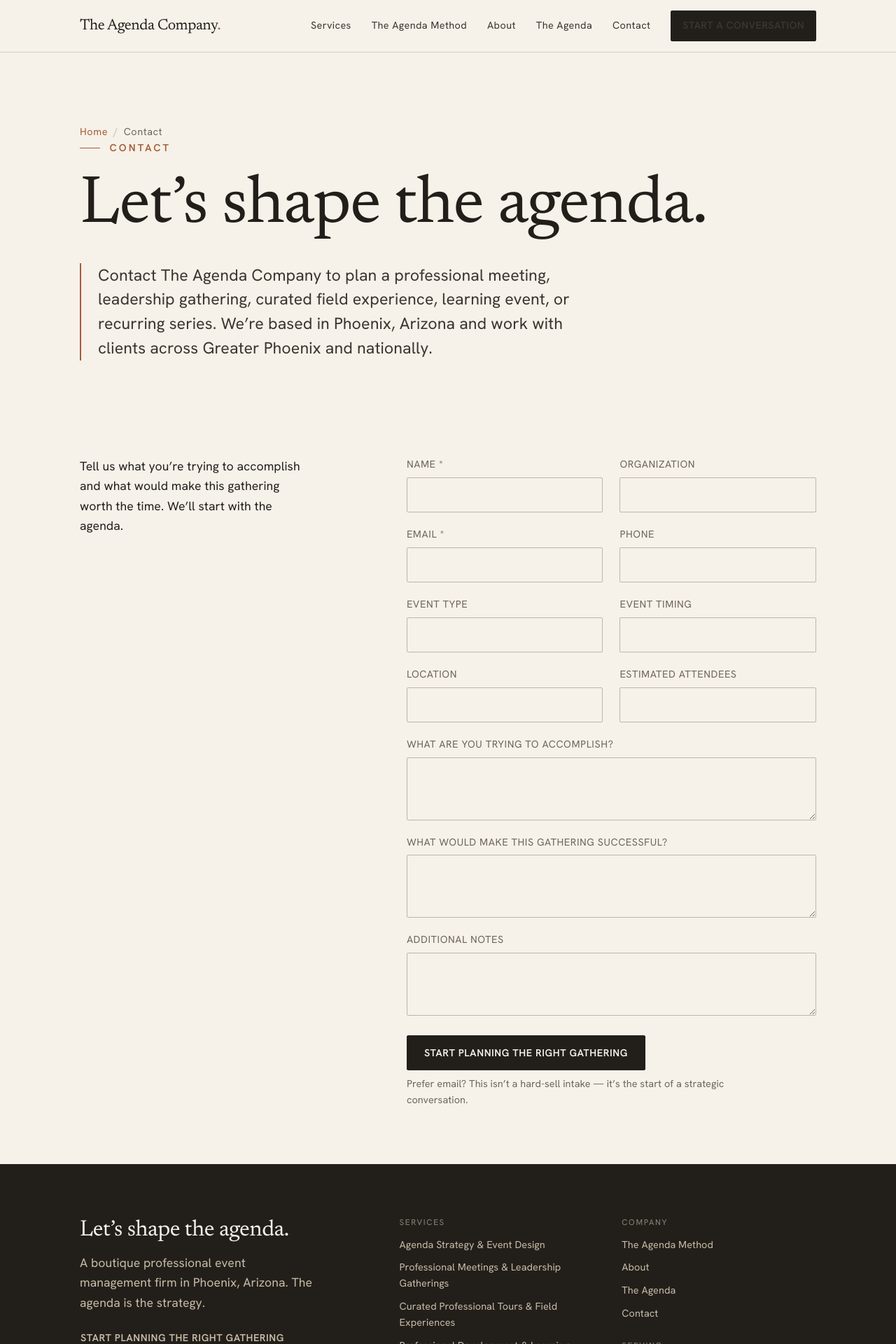
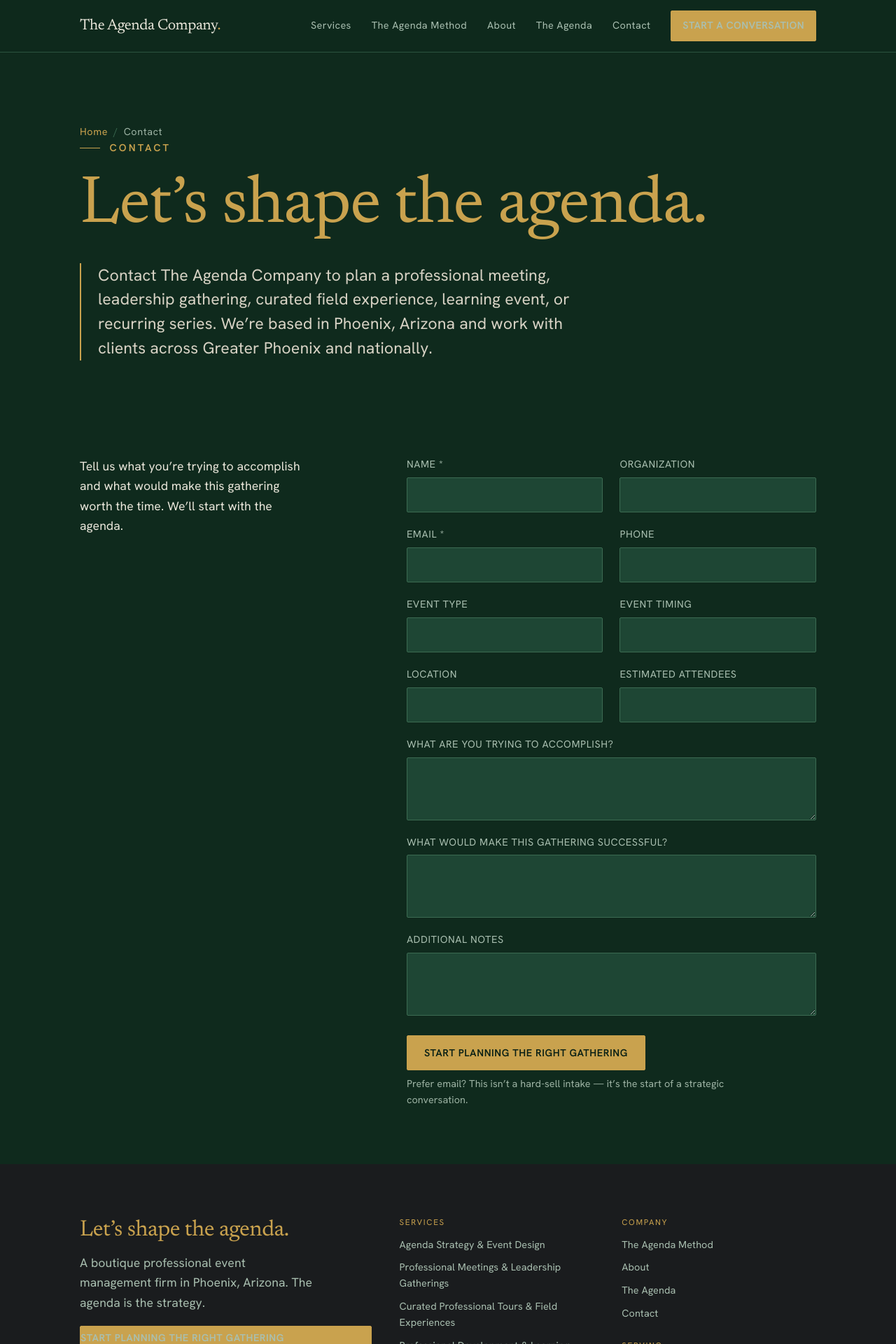
Before and after one commit to thomasbakerj-lgtm/TheAgendaCompany, a Next.js app: page /contact in a window 1280 px wide. Shown: the top 1920 px of the page at 70% size. Built offline with nearby package versions, Linux system fonts and the light colour scheme.

Commit message:
Update globals.css

```diff
--- a/app/globals.css
+++ b/app/globals.css
@@ -1,16 +1,22 @@
 :root {
-  /* Warm desert-neutral palette */
-  --paper: #f6f1e9;        /* warm cream ground */
-  --paper-2: #efe7da;      /* sand panel */
-  --sand: #e6dac8;
-  --stone: #c9bca6;        /* desert stone */
-  --clay: #b06a4f;         /* clay */
-  --copper: #a35e36;       /* soft copper accent */
-  --ink: #221f1b;          /* warm near-black */
-  --ink-2: #3a352e;
-  --muted: #6f665a;        /* muted text */
-  --line: #d8cdba;         /* hairline rules */
-  --line-strong: #c2b59f;
+  /* Modern dark-green canvas with gold accents */
+  --paper: #0f2a1d;        /* page background — deep forest */
+  --paper-2: #163a27;      /* panel / alternating section */
+  --sand: #1e4634;         /* elevated surface, track fills */
+  --stone: #a9bfb0;        /* muted light secondary text */
+  --clay: #d9b86a;         /* light gold — large numerals */
+  --copper: #c9a24e;       /* primary gold accent */
+  --gold: #c9a24e;
+  --gold-soft: #e2c886;    /* bright gold — hovers, highlights */
+  --cream: #eae7db;        /* body text */
+  --ink: #eae7db;          /* alias: text */
+  --ink-2: #d7d2c4;        /* dim cream */
+  --muted: #9db3a4;        /* muted sage */
+  --line: #2c5440;         /* hairline */
+  --line-strong: #3c6b52;  /* stronger border */
+  --good: #1b7d4f;         /* bright spring green — positive accent */
+  --deep: #0a2015;         /* deepest green — feature bands */
+  --eerie: #1a1c1e;        /* eerie black — footer */
 
   --maxw: 1180px;
   --gutter: clamp(1.25rem, 5vw, 4rem);
@@ -36,7 +42,7 @@ html { -webkit-text-size-adjust: 100%; scroll-behavior: smooth; }
 body {
   margin: 0;
   background: var(--paper);
-  color: var(--ink);
+  color: var(--cream);
   font-family: var(--sans);
   font-size: var(--step-0);
   line-height: 1.6;
@@ -52,7 +58,7 @@ h1, h2, h3, h4 {
   line-height: 1.08;
   letter-spacing: -0.015em;
   margin: 0;
-  color: var(--ink);
+  color: var(--gold);
 }
 
 h1 { font-size: var(--step-5); }
@@ -60,7 +66,7 @@ h2 { font-size: var(--step-3); }
 h3 { font-size: var(--step-2); }
 p { margin: 0 0 1.1em; max-width: 64ch; }
 
-a { color: inherit; text-decoration: none; }
+a { color: var(--gold); text-decoration: none; }
 
 .serif { font-family: var(--serif); }
 
@@ -69,8 +75,8 @@ a { color: inherit; text-decoration: none; }
 .section { padding-block: clamp(3.5rem, 8vw, 7rem); }
 .section--tight { padding-block: clamp(2.5rem, 5vw, 4rem); }
 .panel { background: var(--paper-2); }
-.ink-bg { background: var(--ink); color: var(--paper); }
-.ink-bg h1, .ink-bg h2, .ink-bg h3 { color: var(--paper); }
+.ink-bg { background: var(--deep); color: var(--cream); }
+.ink-bg h1, .ink-bg h2, .ink-bg h3 { color: var(--gold); }
 
 .rule { height: 1px; background: var(--line); border: 0; margin: 0; }
 
@@ -81,7 +87,7 @@ a { color: inherit; text-decoration: none; }
   text-transform: uppercase;
   letter-spacing: 0.22em;
   font-weight: 600;
-  color: var(--copper);
+  color: var(--gold);
   margin: 0 0 1.25rem;
   display: flex;
   align-items: center;
@@ -91,11 +97,11 @@ a { color: inherit; text-decoration: none; }
   content: "";
   width: 1.8rem;
   height: 1px;
-  background: var(--copper);
+  background: var(--gold);
   display: inline-block;
 }
-.ink-bg .kicker { color: var(--stone); }
-.ink-bg .kicker::before { background: var(--stone); }
+.ink-bg .kicker { color: var(--gold-soft); }
+.ink-bg .kicker::before { background: var(--gold-soft); }
 
 .lede { font-size: var(--step-1); line-height: 1.5; color: var(--ink-2); max-width: 52ch; }
 .muted { color: var(--muted); }
@@ -112,17 +118,17 @@ a { color: inherit; text-decoration: none; }
   text-transform: uppercase;
   padding: 0.95rem 1.5rem;
   border-radius: 2px;
-  border: 1px solid var(--ink);
-  background: var(--ink);
-  color: var(--paper);
+  border: 1px solid var(--gold);
+  background: var(--gold);
+  color: var(--deep);
   cursor: pointer;
-  transition: background 0.25s ease, color 0.25s ease, transform 0.25s ease;
+  transition: background 0.25s ease, color 0.25s ease, transform 0.25s ease, border-color 0.25s ease;
 }
-.btn:hover { background: var(--copper); border-color: var(--copper); transform: translateY(-1px); }
-.btn--ghost { background: transparent; color: var(--ink); }
-.btn--ghost:hover { background: var(--ink); color: var(--paper); border-color: var(--ink); }
-.ink-bg .btn--ghost { color: var(--paper); border-color: var(--stone); }
-.ink-bg .btn--ghost:hover { background: var(--paper); color: var(--ink); }
+.btn:hover { background: var(--gold-soft); border-color: var(--gold-soft); color: var(--deep); transform: translateY(-1px); }
+.btn--ghost { background: transparent; color: var(--gold); border-color: var(--gold); }
+.btn--ghost:hover { background: var(--gold); color: var(--deep); border-color: var(--gold); }
+.ink-bg .btn--ghost { color: var(--gold-soft); border-color: var(--gold-soft); }
+.ink-bg .btn--ghost:hover { background: var(--gold-soft); color: var(--deep); }
 
 .btn-row { display: flex; flex-wrap: wrap; gap: 1rem; margin-top: 2rem; }
 
@@ -132,12 +138,12 @@ a { color: inherit; text-decoration: none; }
   font-size: var(--step--1);
   letter-spacing: 0.04em;
   text-transform: uppercase;
-  color: var(--copper);
+  color: var(--gold);
   border-bottom: 1px solid var(--line-strong);
   padding-bottom: 2px;
   transition: border-color 0.25s ease, color 0.25s ease;
 }
-.tlink:hover { color: var(--ink); border-color: var(--ink); }
+.tlink:hover { color: var(--gold-soft); border-color: var(--gold-soft); }
 
 /* Agenda-line motif: numbered rows */
 .agenda-list { border-top: 1px solid var(--line); }
@@ -156,7 +162,7 @@ a { color: inherit; text-decoration: none; }
   line-height: 1;
 }
 .agenda-row h3 { margin-bottom: 0.5rem; font-size: var(--step-1); }
-.agenda-row p { margin: 0; color: var(--muted); }
+.agenda-row p { margin: 0; color: var(--stone); }
 
 /* Grid of cards */
 .grid { display: grid; gap: 1.5rem; }
@@ -164,7 +170,7 @@ a { color: inherit; text-decoration: none; }
 .grid-3 { grid-template-columns: repeat(auto-fit, minmax(260px, 1fr)); }
 
 .card {
-  background: var(--paper);
+  background: var(--paper-2);
   border: 1px solid var(--line);
   padding: clamp(1.5rem, 3vw, 2.1rem);
   border-radius: 3px;
@@ -173,26 +179,26 @@ a { color: inherit; text-decoration: none; }
   flex-direction: column;
   height: 100%;
 }
-.card:hover { border-color: var(--copper); transform: translateY(-2px); }
+.card:hover { border-color: var(--gold); transform: translateY(-2px); }
 .card h3 { font-size: var(--step-1); margin-bottom: 0.65rem; }
-.card p { color: var(--muted); margin-bottom: 1.25rem; }
+.card p { color: var(--stone); margin-bottom: 1.25rem; }
 .card .tlink { margin-top: auto; align-self: flex-start; }
-.panel .card { background: var(--paper-2); }
+.panel .card { background: var(--sand); }
 
 /* Stat callouts */
 .stat-band { display: grid; gap: 2rem; grid-template-columns: repeat(auto-fit, minmax(220px, 1fr)); }
-.stat .figure { font-family: var(--serif); font-size: var(--step-4); line-height: 1; color: var(--ink); }
-.ink-bg .stat .figure { color: var(--paper); }
-.stat .label { margin-top: 0.75rem; font-size: var(--step--1); color: var(--muted); max-width: 30ch; }
+.stat .figure { font-family: var(--serif); font-size: var(--step-4); line-height: 1; color: var(--gold); }
+.ink-bg .stat .figure { color: var(--gold-soft); }
+.stat .label { margin-top: 0.75rem; font-size: var(--step--1); color: var(--stone); max-width: 30ch; }
 .ink-bg .stat .label { color: var(--stone); }
-.stat .src { display: block; margin-top: 0.5rem; font-size: 0.72rem; letter-spacing: 0.03em; color: var(--stone); }
-.ink-bg .stat .src { color: #8d8475; }
+.stat .src { display: block; margin-top: 0.5rem; font-size: 0.72rem; letter-spacing: 0.03em; color: var(--muted); }
+.ink-bg .stat .src { color: var(--muted); }
 
 /* Comparison table */
 .compare { width: 100%; border-collapse: collapse; margin-top: 1.5rem; font-size: var(--step-0); }
 .compare th, .compare td { text-align: left; padding: 1rem 1.1rem; border-bottom: 1px solid var(--line); vertical-align: top; }
-.compare thead th { font-family: var(--serif); font-size: var(--step-1); font-weight: 400; }
-.compare thead th:last-child { color: var(--copper); }
+.compare thead th { font-family: var(--serif); font-size: var(--step-1); font-weight: 400; color: var(--gold); }
+.compare thead th:last-child { color: var(--gold-soft); }
 .compare td { color: var(--ink-2); }
 
 /* FAQ */
@@ -203,6 +209,7 @@ a { color: inherit; text-decoration: none; }
 .faq summary {
   font-family: var(--serif);
   font-size: var(--step-1);
+  color: var(--cream);
   cursor: pointer;
   list-style: none;
   display: flex;
@@ -211,28 +218,28 @@ a { color: inherit; text-decoration: none; }
   align-items: baseline;
 }
 .faq summary::-webkit-details-marker { display: none; }
-.faq summary::after { content: "+"; color: var(--copper); font-family: var(--sans); }
+.faq summary::after { content: "+"; color: var(--gold); font-family: var(--sans); }
 .faq details[open] summary::after { content: "–"; }
-.faq details p { margin: 1rem 0 0; color: var(--muted); }
+.faq details p { margin: 1rem 0 0; color: var(--stone); }
 
 /* Header */
 .site-header {
   position: sticky;
   top: 0;
   z-index: 50;
-  background: color-mix(in srgb, var(--paper) 88%, transparent);
+  background: color-mix(in srgb, var(--paper) 90%, transparent);
   backdrop-filter: blur(8px);
   border-bottom: 1px solid var(--line);
 }
 .site-header .bar { display: flex; align-items: center; justify-content: space-between; height: 4.6rem; }
-.brand { font-family: var(--serif); font-size: 1.35rem; letter-spacing: -0.02em; }
+.brand { font-family: var(--serif); font-size: 1.35rem; letter-spacing: -0.02em; color: var(--cream); }
 .brand b { font-weight: 400; }
-.brand .dot { color: var(--copper); }
+.brand .dot { color: var(--gold); }
 .nav { display: flex; gap: 1.8rem; align-items: center; }
-.nav a { font-size: var(--step--1); letter-spacing: 0.03em; color: var(--ink-2); transition: color 0.2s; }
-.nav a:hover { color: var(--copper); }
+.nav a { font-size: var(--step--1); letter-spacing: 0.03em; color: var(--stone); transition: color 0.2s; }
+.nav a:hover { color: var(--gold); }
 .nav .btn { padding: 0.6rem 1rem; }
-.menu-toggle { display: none; background: none; border: 0; font-family: var(--sans); font-size: var(--step--1); text-transform: uppercase; letter-spacing: 0.1em; cursor: pointer; }
+.menu-toggle { display: none; background: none; border: 0; color: var(--gold); font-family: var(--sans); font-size: var(--step--1); text-transform: uppercase; letter-spacing: 0.1em; cursor: pointer; }
 
 @media (max-width: 860px) {
   .nav { display: none; }
@@ -251,28 +258,28 @@ a { color: inherit; text-decoration: none; }
 }
 
 /* Footer */
-.site-footer { background: var(--ink); color: var(--stone); padding-block: clamp(3rem, 6vw, 5rem); }
-.site-footer h2 { color: var(--paper); }
+.site-footer { background: var(--eerie); color: var(--stone); padding-block: clamp(3rem, 6vw, 5rem); }
+.site-footer h2 { color: var(--gold); }
+.site-footer a { color: var(--stone); font-size: var(--step--1); display: block; padding: 0.3rem 0; transition: color 0.2s; }
+.site-footer a:hover { color: var(--gold); }
 .footer-grid { display: grid; gap: 2.5rem; grid-template-columns: 1.5fr 1fr 1fr; }
-.site-footer a { color: var(--stone); font-size: var(--step--1); display: block; padding: 0.3rem 0; transition: color 0.2s; }
-.site-footer a:hover { color: var(--paper); }
-.footer-col h4 { font-family: var(--sans); text-transform: uppercase; letter-spacing: 0.15em; font-size: 0.72rem; color: #8d8475; margin: 0 0 0.6rem; }
-.footer-bottom { margin-top: 3rem; padding-top: 1.5rem; border-top: 1px solid #3a352e; display: flex; justify-content: space-between; flex-wrap: wrap; gap: 1rem; font-size: 0.78rem; color: #8d8475; }
+.footer-col h4 { font-family: var(--sans); text-transform: uppercase; letter-spacing: 0.15em; font-size: 0.72rem; color: var(--gold); margin: 0 0 0.6rem; }
+.footer-bottom { margin-top: 3rem; padding-top: 1.5rem; border-top: 1px solid #2d2f31; display: flex; justify-content: space-between; flex-wrap: wrap; gap: 1rem; font-size: 0.78rem; color: var(--muted); }
 @media (max-width: 700px) { .footer-grid { grid-template-columns: 1fr; } }
 
 /* Hero */
 .hero { padding-block: clamp(4rem, 11vw, 9rem) clamp(3rem, 7vw, 6rem); position: relative; overflow: hidden; }
 .hero h1 { max-width: 16ch; }
 .hero .lede { margin-top: 1.8rem; }
-.hero-meta { margin-top: 2.5rem; display: flex; gap: 1.5rem; flex-wrap: wrap; font-size: var(--step--1); letter-spacing: 0.04em; text-transform: uppercase; color: var(--muted); }
+.hero-meta { margin-top: 2.5rem; display: flex; gap: 1.5rem; flex-wrap: wrap; font-size: var(--step--1); letter-spacing: 0.04em; text-transform: uppercase; color: var(--stone); }
 .hero-meta span { display: inline-flex; align-items: center; gap: 0.5rem; }
-.hero-meta span::before { content: ""; width: 6px; height: 6px; background: var(--clay); border-radius: 50%; }
+.hero-meta span::before { content: ""; width: 6px; height: 6px; background: var(--gold); border-radius: 50%; }
 
 /* Page intro */
 .page-intro { padding-block: clamp(3.5rem, 8vw, 6.5rem) clamp(2rem, 4vw, 3rem); }
 .page-intro h1 { max-width: 18ch; }
 .answer-block {
-  border-left: 2px solid var(--copper);
+  border-left: 2px solid var(--gold);
   padding-left: 1.5rem;
   margin-top: 1.8rem;
   font-size: var(--step-1);
@@ -287,7 +294,7 @@ a { color: inherit; text-decoration: none; }
 
 .checklist { list-style: none; padding: 0; margin: 1.5rem 0 0; columns: 2; column-gap: 2.5rem; }
 .checklist li { padding: 0.55rem 0 0.55rem 1.5rem; position: relative; border-bottom: 1px solid var(--line); break-inside: avoid; color: var(--ink-2); }
-.checklist li::before { content: "—"; position: absolute; left: 0; color: var(--copper); }
+.checklist li::before { content: "—"; position: absolute; left: 0; color: var(--gold); }
 @media (max-width: 600px) { .checklist { columns: 1; } }
 
 /* Two-column editorial split */
@@ -305,20 +312,21 @@ a { color: inherit; text-decoration: none; }
 
 /* Forms */
 .field { display: flex; flex-direction: column; gap: 0.4rem; margin-bottom: 1.25rem; }
-.field label { font-size: var(--step--1); letter-spacing: 0.04em; text-transform: uppercase; color: var(--muted); }
+.field label { font-size: var(--step--1); letter-spacing: 0.04em; text-transform: uppercase; color: var(--stone); }
 .field input, .field select, .field textarea {
   font-family: var(--sans);
   font-size: var(--step-0);
   padding: 0.8rem 0.9rem;
   border: 1px solid var(--line-strong);
   border-radius: 2px;
-  background: var(--paper);
-  color: var(--ink);
+  background: var(--sand);
+  color: var(--cream);
 }
-.field input:focus, .field select:focus, .field textarea:focus { outline: 2px solid var(--copper); outline-offset: 1px; border-color: var(--copper); }
+.field input::placeholder, .field textarea::placeholder { color: var(--muted); }
+.field input:focus, .field select:focus, .field textarea:focus { outline: 2px solid var(--gold); outline-offset: 1px; border-color: var(--gold); }
 .field textarea { resize: vertical; min-height: 90px; }
 .form-grid { display: grid; grid-template-columns: 1fr 1fr; gap: 0 1.5rem; }
 @media (max-width: 640px) { .form-grid { grid-template-columns: 1fr; } }
 .field--full { grid-column: 1 / -1; }
 .form-note { font-size: var(--step--1); color: var(--muted); margin-top: 0.5rem; }
-.form-success { background: var(--paper-2); border: 1px solid var(--copper); padding: 1.5rem; border-radius: 3px; }
+.form-success { background: var(--paper-2); border: 1px solid var(--gold); padding: 1.5rem; border-radius: 3px; }
```
